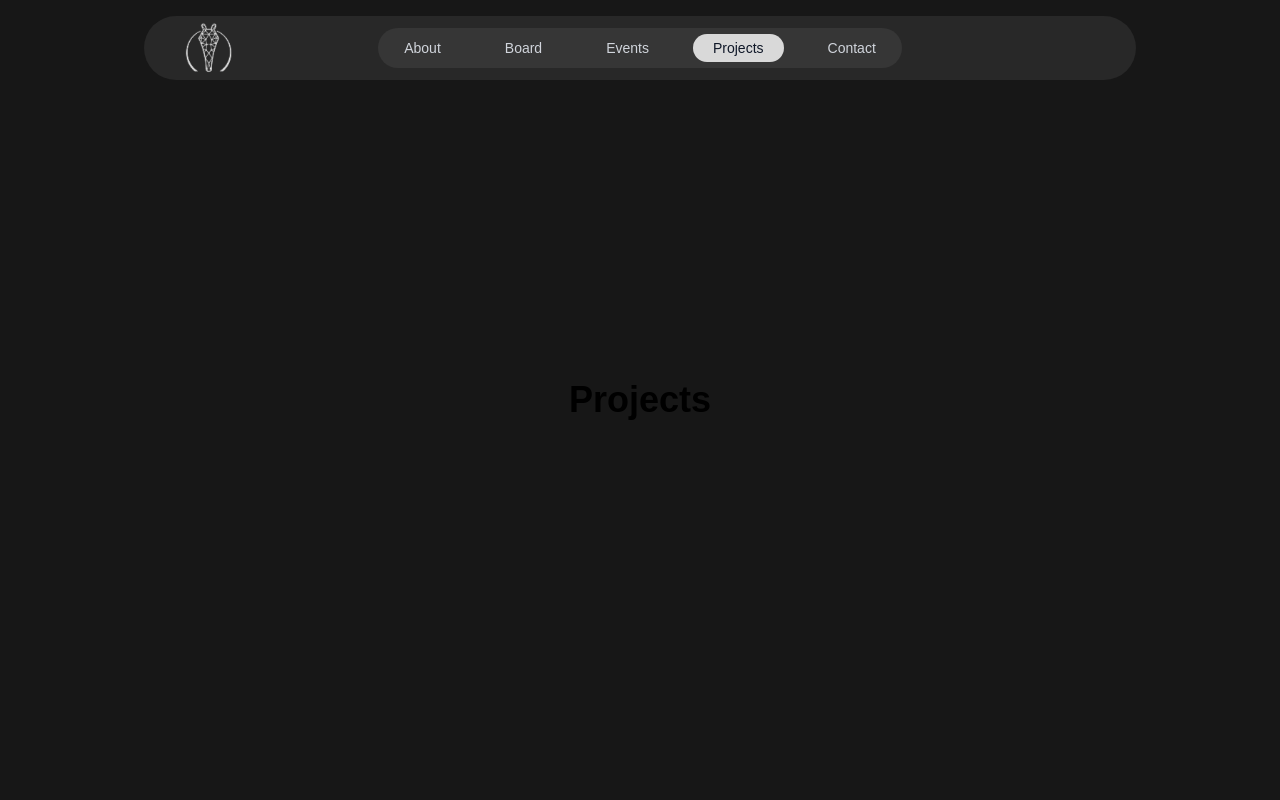
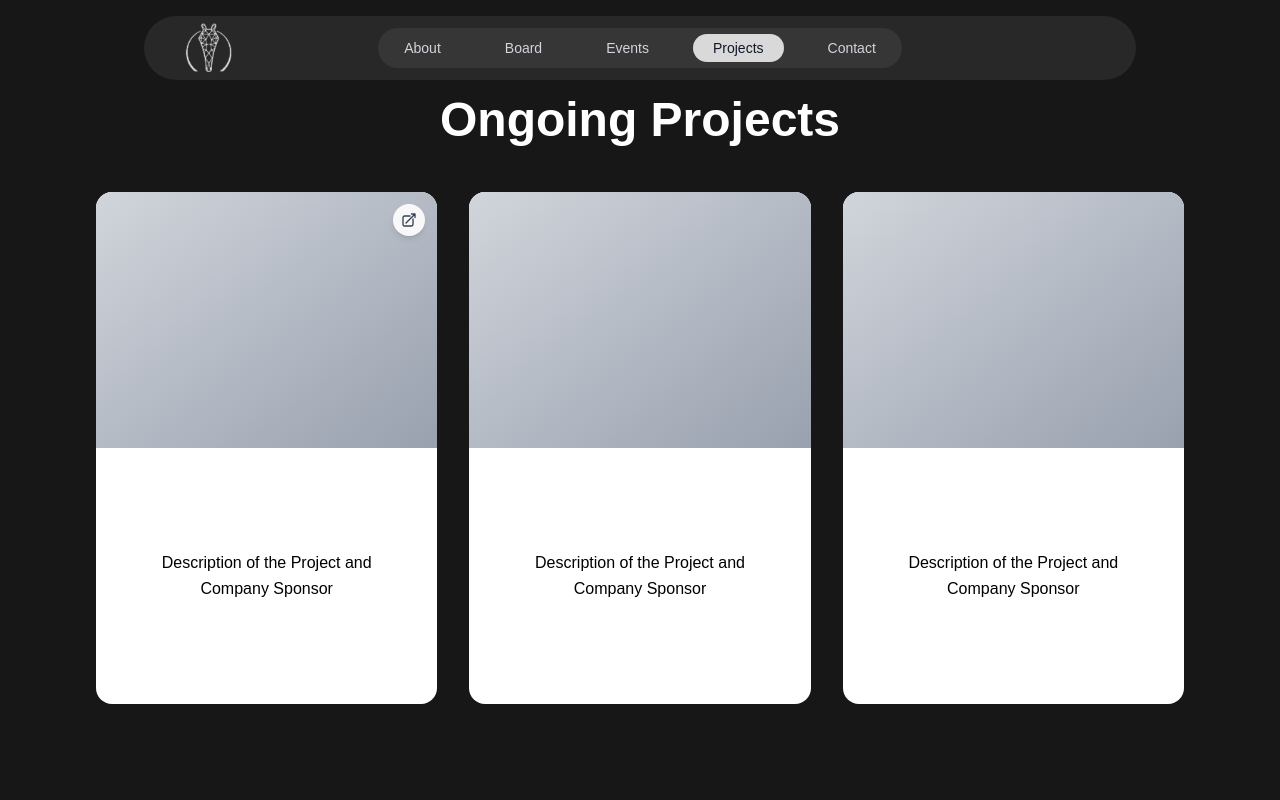
Before and after one commit to aiclubatuci/aiclub-website, a Next.js app: page /projects in a window 1280 px wide. Shown: the top 800 px of the page. Built offline with nearby package versions, Linux system fonts and the light colour scheme.

Commit message:
project page: created layout similar to figma design

```diff
--- a/src/app/projects/page.tsx
+++ b/src/app/projects/page.tsx
@@ -1,7 +1,139 @@
-export default function Projects() {
+interface Project {
+  title: string;
+  description: string;
+  sponsor?: string;
+  tech: string[];
+  status: "ongoing" | "completed";
+  date: string;
+  image?: string;
+  link?: string;
+}
+
+const projects: Project[] = [
+  {
+    title: "Project Alpha",
+    description: "Description of the Project and Company Sponsor",
+    sponsor: "Company A",
+    tech: ["Python", "AI", "Machine Learning"],
+    status: "ongoing",
+    date: "2025 - Present",
+    link: "#",
+  },
+  {
+    title: "Project Beta",
+    description: "Description of the Project and Company Sponsor",
+    sponsor: "Company B",
+    tech: ["JavaScript", "Web Dev"],
+    status: "ongoing",
+    date: "2025 - Present",
+  },
+  {
+    title: "Project Gamma",
+    description: "Description of the Project and Company Sponsor",
+    tech: ["Python", "Data Science"],
+    status: "ongoing",
+    date: "2025 - Present",
+  },
+  {
+    title: "Project Delta",
+    description: "Description of the Project and Company Sponsor",
+    sponsor: "Company C",
+    tech: ["React", "Node.js"],
+    status: "completed",
+    date: "2024 - 2025",
+    link: "#",
+  },
+  {
+    title: "Project Epsilon",
+    description: "Description of the Project and Company Sponsor",
+    tech: ["Python", "TensorFlow"],
+    status: "completed",
+    date: "2024",
+  },
+  {
+    title: "Project Zeta",
+    description: "Description of the Project and Company Sponsor",
+    sponsor: "Company D",
+    tech: ["Vue", "Firebase"],
+    status: "completed",
+    date: "2023 - 2024",
+  },
+];
+
+function ProjectCard({ project }: { project: Project }) {
   return (
-    <div className="min-h-screen flex items-center justify-center">
-      <h1 className="text-4xl font-bold">Projects</h1>
+    <div className="group bg-white rounded-2xl overflow-hidden hover:shadow-2xl transition-all duration-300">
+      {/* Image Area */}
+      <div className="w-full h-64 bg-gradient-to-br from-gray-300 to-gray-400 relative overflow-hidden">
+        <div className="absolute inset-0 bg-gradient-to-br from-gray-300/50 to-gray-400/50 group-hover:scale-105 transition-transform duration-300"></div>
+        {project.link && (
+          <a
+            href={project.link}
+            className="absolute top-3 right-3 bg-white/90 backdrop-blur-sm p-2 rounded-full text-gray-700 hover:text-gray-900 transition-colors shadow-md"
+            target="_blank"
+            rel="noopener noreferrer"
+          >
+            <svg
+              xmlns="http://www.w3.org/2000/svg"
+              fill="none"
+              viewBox="0 0 24 24"
+              strokeWidth={2}
+              stroke="currentColor"
+              className="w-4 h-4"
+            >
+              <path
+                strokeLinecap="round"
+                strokeLinejoin="round"
+                d="M13.5 6H5.25A2.25 2.25 0 003 8.25v10.5A2.25 2.25 0 005.25 21h10.5A2.25 2.25 0 0018 18.75V10.5m-10.5 6L21 3m0 0h-5.25M21 3v5.25"
+              />
+            </svg>
+          </a>
+        )}
+      </div>
+
+      {/* Content Area */}
+      <div className="p-8 flex flex-col h-64 justify-center items-center text-center">
+        <p className="text-black text-base font-medium leading-relaxed">
+          {project.description}
+        </p>
+      </div>
     </div>
   );
 }
+
+export default function Projects() {
+  const ongoingProjects = projects.filter((p) => p.status === "ongoing");
+  const completedProjects = projects.filter((p) => p.status === "completed");
+
+  return (
+    <div className="min-h-screen pt-24 pb-16 px-4 sm:px-8 md:px-16 lg:px-24">
+      <div className="max-w-7xl mx-auto">
+        {/* Ongoing Projects Section */}
+        <section className="mb-24">
+          <h2 className="text-5xl font-bold text-white text-center mb-12">
+            Ongoing Projects
+          </h2>
+
+          <div className="grid grid-cols-1 md:grid-cols-2 lg:grid-cols-3 gap-8 max-w-6xl mx-auto">
+            {ongoingProjects.map((project, index) => (
+              <ProjectCard key={index} project={project} />
+            ))}
+          </div>
+        </section>
+
+        {/* Previous Projects Section */}
+        <section>
+          <h2 className="text-5xl font-bold text-white text-center mb-12">
+            Previous Projects
+          </h2>
+
+          <div className="grid grid-cols-1 md:grid-cols-2 lg:grid-cols-3 gap-8 max-w-6xl mx-auto">
+            {completedProjects.map((project, index) => (
+              <ProjectCard key={index} project={project} />
+            ))}
+          </div>
+        </section>
+      </div>
+    </div>
+  );
+}
```
